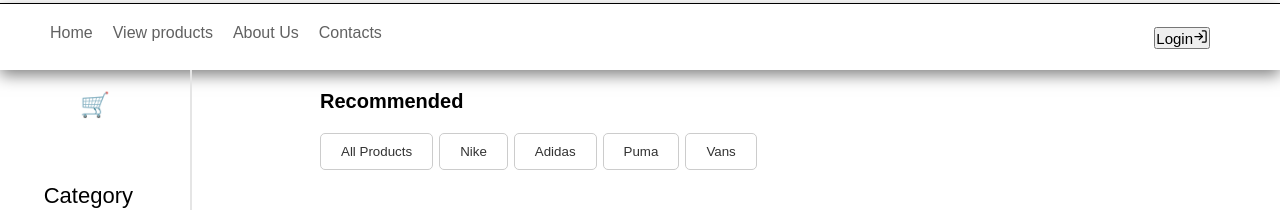
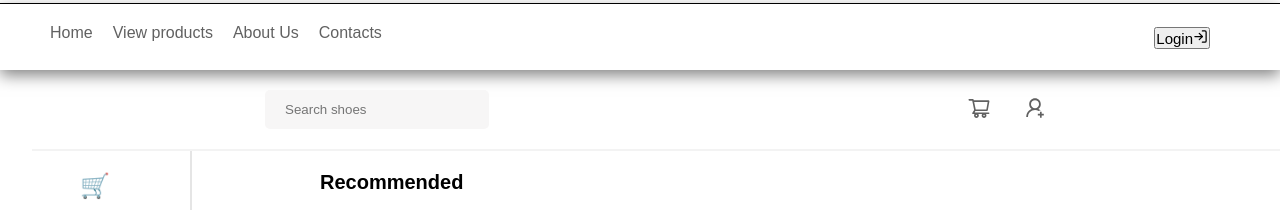
Before and after one commit to Dochuodho/SHOE-HUB, a React (Create React App) app in the folder shoehub/: page /product in a window 1280 px wide. Shown: the part 140-350 px from the top of the page. Built offline with nearby package versions, Linux system fonts and the light colour scheme.

Commit message:
Search bar design

```diff
--- /dev/null
+++ b/shoehub/src/Nav/Nav.css
@@ -0,0 +1,26 @@
+nav {
+    display: flex;
+    border-bottom: 2px solid #f3f3f3;
+    justify-content: space-around;
+    align-items: center;
+    padding: 20px;
+    z-index: 999;
+    margin-left: 2rem;
+  }
+
+  input {
+    padding: 12px 20px;
+    border: none;
+    background: #f7f6f6;
+    outline: none;
+    margin-right: 20px;
+    border-radius: 5px;
+    position: relative;
+    width: 14rem;
+  }
+
+  .nav-icons {
+    width: 1.5rem;
+    height: 1.5rem;
+    margin-left: 2rem;
+  }
--- /dev/null
+++ b/shoehub/src/Nav/Nav.js
@@ -0,0 +1,30 @@
+import { FiHeart } from "react-icons/fi";
+import { AiOutlineShoppingCart, AiOutlineUserAdd } from "react-icons/ai";
+import "./Nav.css";
+
+const Nav = ({ handleInputChange, query }) => {
+  return (
+    <nav>
+      <div className="nav-container">
+        <input
+          className="search-input"
+          type="text"
+          onChange={handleInputChange}
+          value={query}
+          placeholder="Search shoes"
+        />
+      </div>
+      <div className="profile-container">
+
+        <a href="">
+          <AiOutlineShoppingCart className="nav-icons" />
+        </a>
+        <a href="">
+          <AiOutlineUserAdd className="nav-icons" />
+        </a>
+      </div>
+    </nav>
+  );
+};
+
+export default Nav;
--- a/shoehub/src/Products/Product.js
+++ b/shoehub/src/Products/Product.js
@@ -5,6 +5,7 @@ import products from "../db/data"
 import Sidebar from "../SideBar/Sidebar"
 import Card from "../components/Card"
 import { useState } from "react";
+import Nav from "../Nav/Nav"
 
 function Product() {
   const [selectedCategory, setSelectedCategory] = useState(null);
@@ -71,6 +72,7 @@ function Product() {
   return (
 
     <>
+    <Nav />
 
     <Sidebar handleChange={handleChange} />
     <Recommended handleClick={handleClick}/>
```
